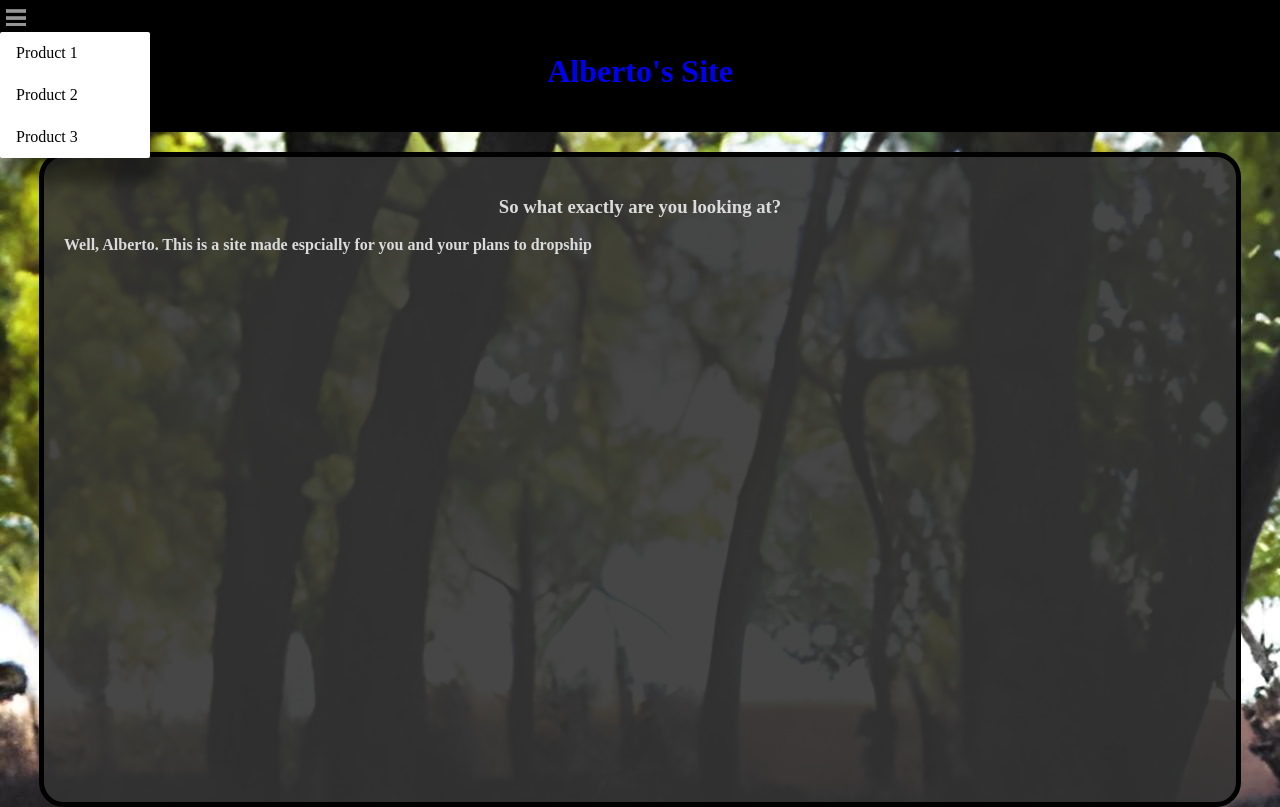
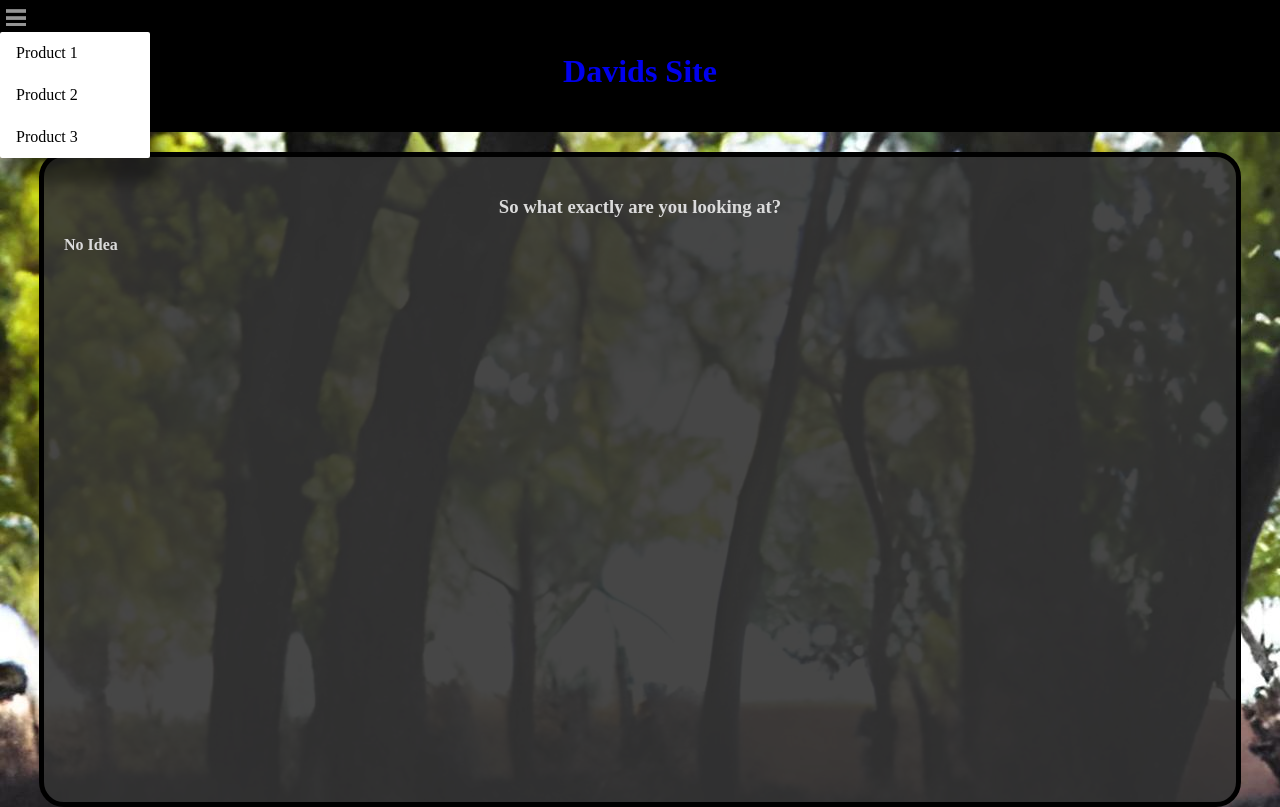
Before and after one commit to donutdog021/MySite, a plain HTML site: page Index.html in a window 1280 px wide. Drawn offline with Linux system fonts and the light colour scheme.

Commit message:
Basic fixx

```diff
--- a/Index.html
+++ b/Index.html
@@ -2,7 +2,7 @@
 <html lang="en">
 
     <head>
-        <title>Alberto's Site</title>
+        <title>Da Homies's Site</title>
         <meta charset="utf-8">
         <meta name="viewport" content="width=device-width, initial-scale=1.0">
         <link rel="stylesheet" href="css.css" />
@@ -13,7 +13,7 @@
             <div class="links">
                 <a href="index.html">
                     <h4>
-                        Alberto's Site
+                        Davids Site
                     </h4>
                 </a>
             </div>
@@ -34,7 +34,7 @@
                     <h3>
                         So what exactly are you looking at?
                     </h3>
-                    Well, Alberto. This is a site made espcially for you and your plans to dropship
+                    No Idea
                 </strong>
             </p>
         </div>
```
Also changed, not shown: index.html (+3 -3 lines).
